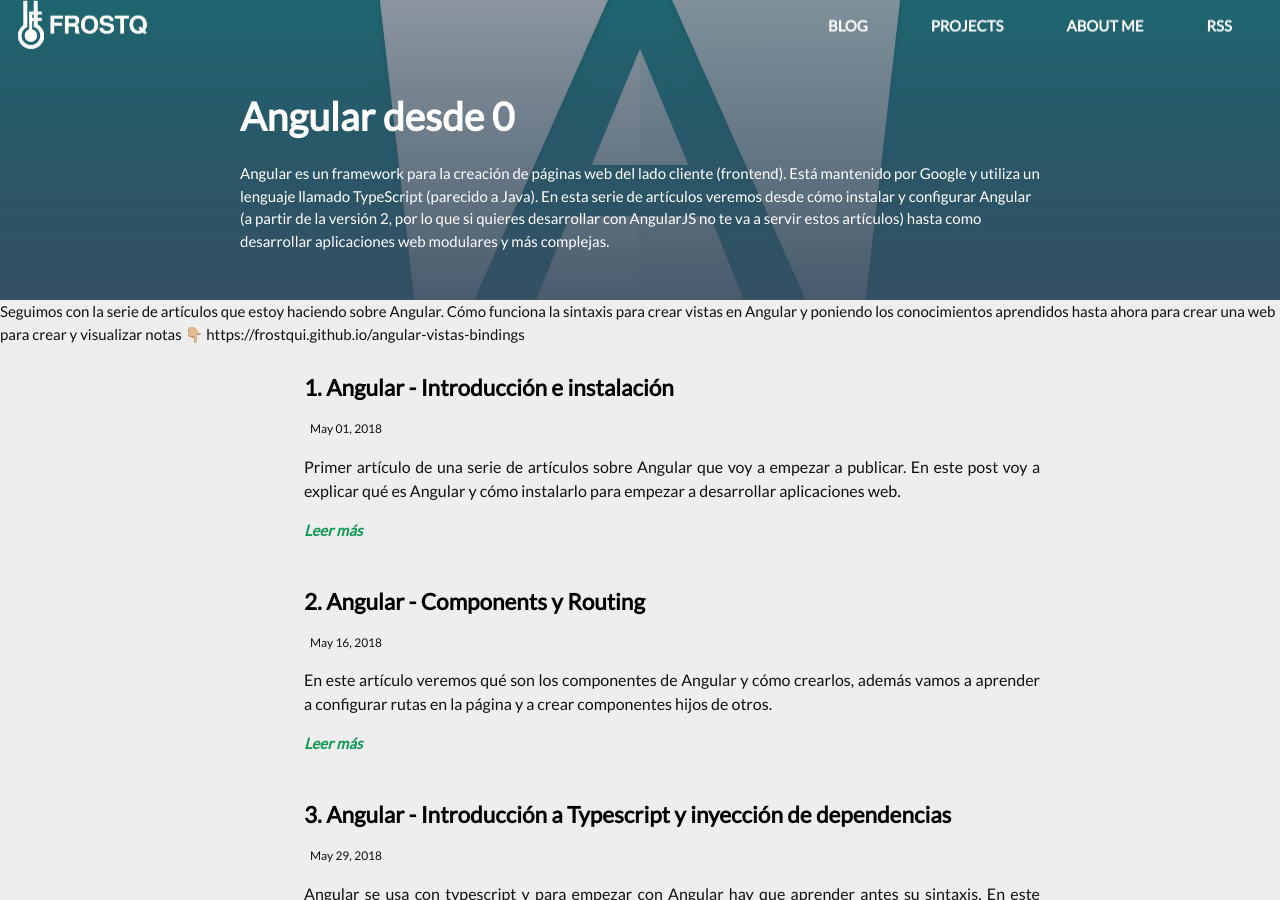
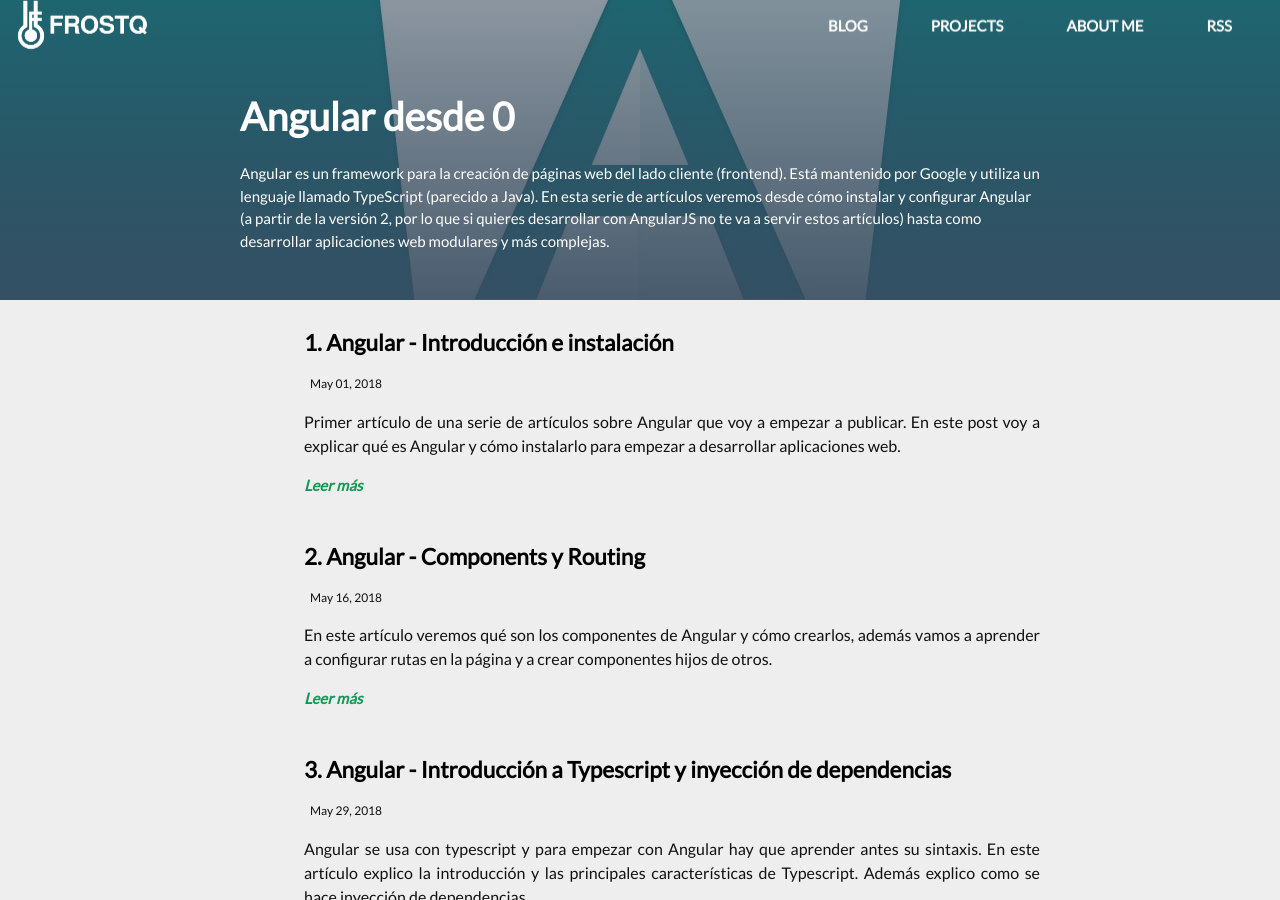
Before and after one commit to diegologs/frostqui.github.io, a Jekyll site: the page built from series/angular.html, in a window 1280 px wide and 900 px high. Built offline with Jekyll 4.4.1, drawn with Linux system fonts in a browser that asks for light colours; some web fonts are replaced.

Commit message:
Limpiando un error

```diff
--- a/_layouts/serie.html
+++ b/_layouts/serie.html
@@ -15,10 +15,11 @@
   </div>
 
 
-{{content}}
+
 
 <div class="posts container">
 
+  {{content}}
 
         {% assign counter = 0 %}
 
--- a/series/angular.html
+++ b/series/angular.html
@@ -7,9 +7,3 @@
 serie: angular
 excerpt:  Angular es un framework para la creación de páginas web del lado cliente (frontend). Está mantenido por Google y utiliza un lenguaje llamado TypeScript (parecido a Java). En esta serie de artículos veremos desde cómo instalar y configurar Angular (a partir de la versión 2, por lo que si quieres desarrollar con AngularJS no te va a servir estos artículos) hasta como desarrollar aplicaciones web modulares y más complejas.
 ---
-
-
-Seguimos con la serie de artículos que estoy haciendo sobre Angular. Cómo funciona la sintaxis para crear vistas en Angular y poniendo los conocimientos aprendidos hasta ahora para crear una web para crear y visualizar notas
-
-👇🏼
-https://frostqui.github.io/angular-vistas-bindings
```
